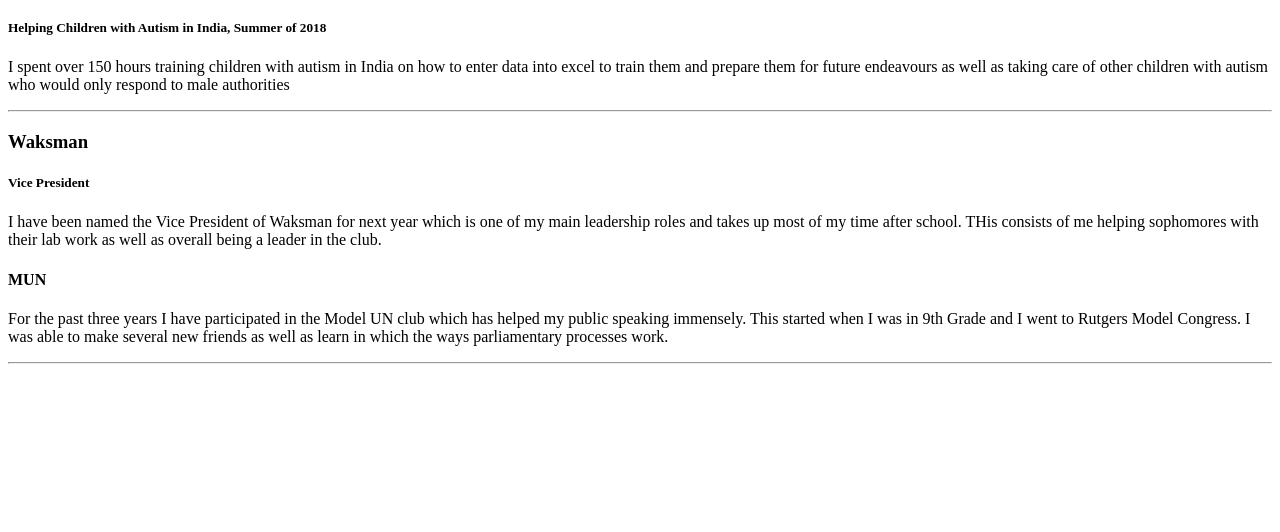
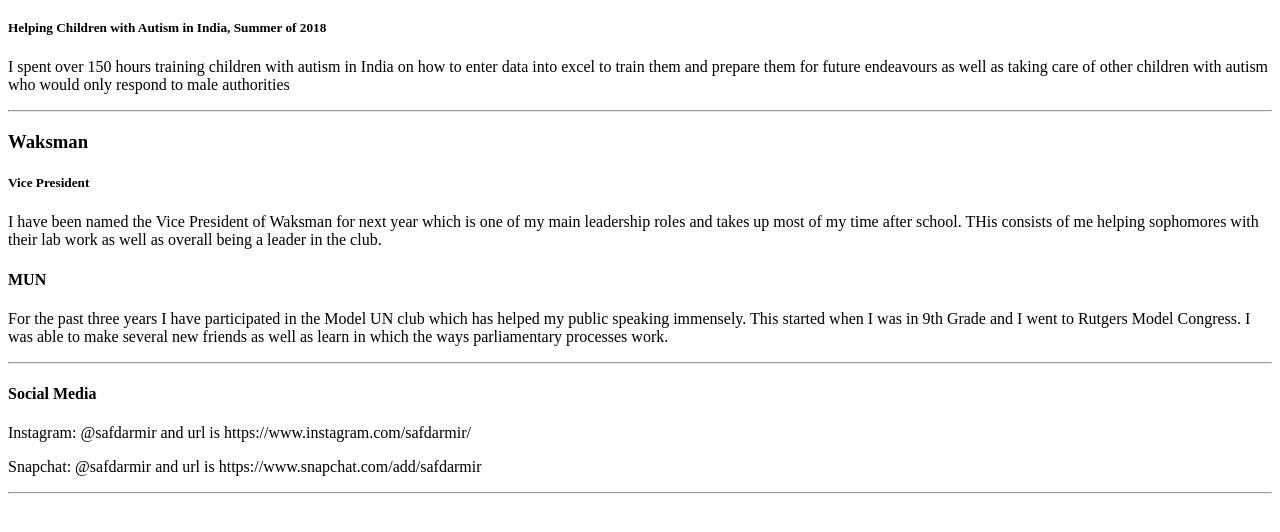
Before and after one commit to smirebnet/APCSPWebsite, a plain HTML site: page index.html in a window 1280 px wide. Shown: the part 104-636 px from the top of the page. Drawn offline with Linux system fonts and the light colour scheme.

Commit message:
Update index.html

```diff
--- a/index.html
+++ b/index.html
@@ -65,6 +65,17 @@ and is wrapped around the whole page content, except for the footer in this exam
       <p>For the past three years I have participated in the Model UN club which has helped my public speaking immensely. This started when I was in 9th Grade and I went to Rutgers Model Congress. I was able to make several new friends as well as learn in which the ways parliamentary processes work.</p>
     </div>
   </div><hr>
+<!-- Introduction menu -->
+<div class="w3-col l4">
+  <!-- About Card -->
+  <div class="w3-card w3-margin w3-margin-top">
+    <div class="w3-container w3-white">
+      <h4><b>Social Media</b></h4>
+      <p>Instagram: @safdarmir and url is https://www.instagram.com/safdarmir/</p>
+      <p>Snapchat: @safdarmir and url is https://www.snapchat.com/add/safdarmir</p>
+    </div>
+  </div><hr>
+
 
 <!-- END Introduction Menu -->
 </div>
```
